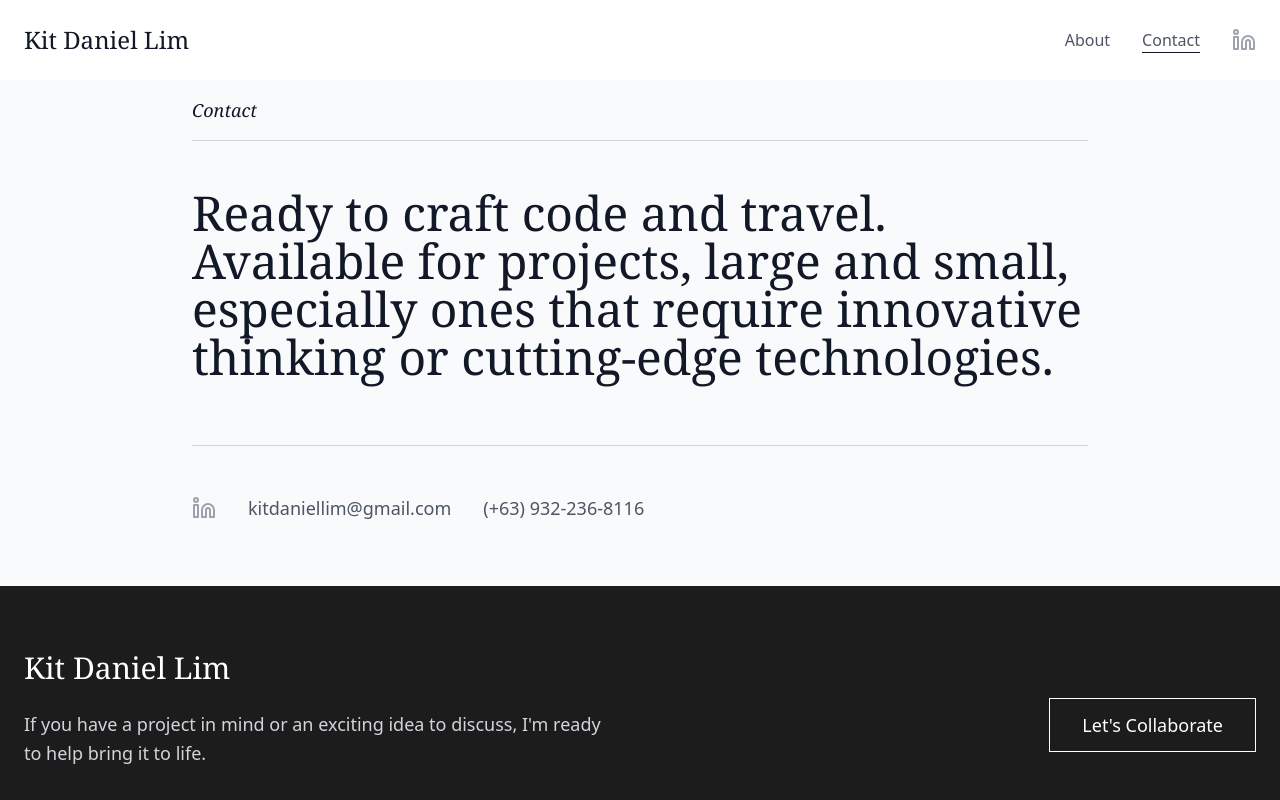
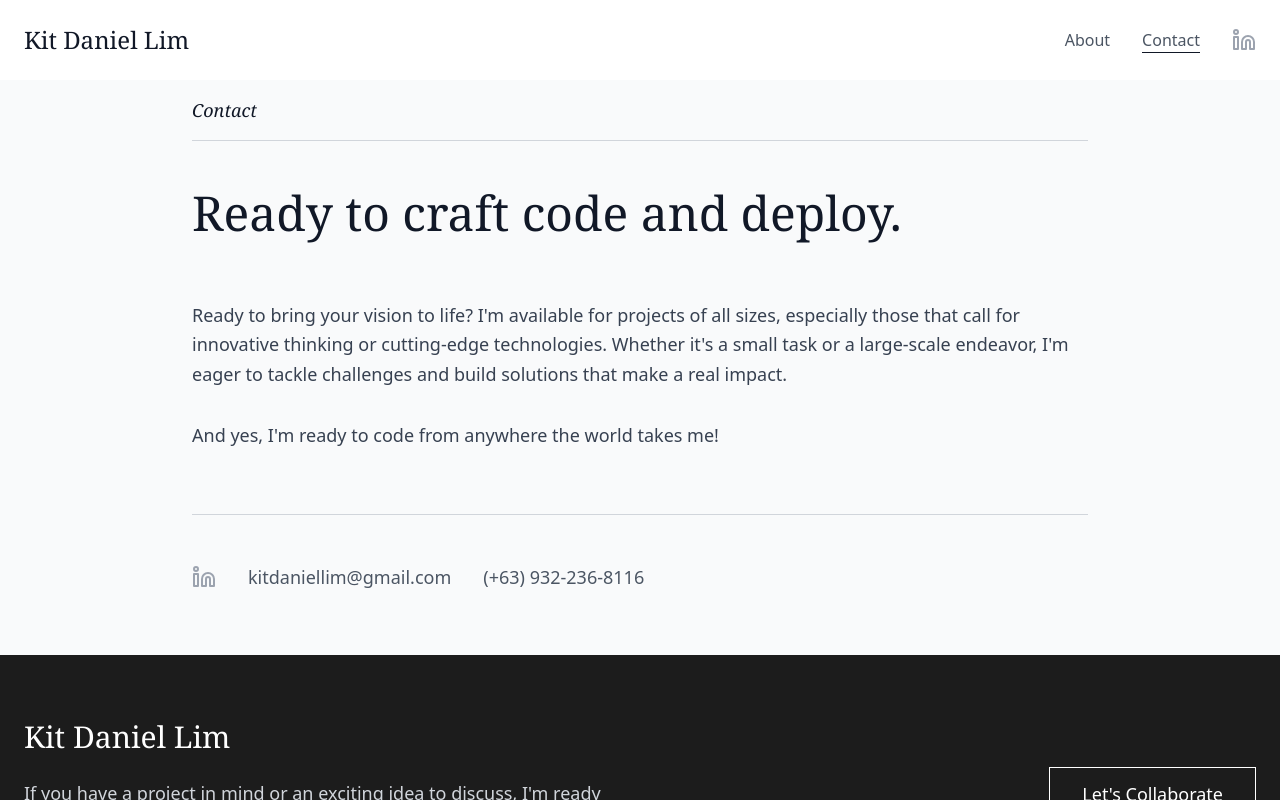
Before and after one commit to kitdaniellim/my-portfolio, a React (Vite) app: page / in a window 1280 px wide. Both pictures are taken after a click on the button "Contact". Shown: the top 800 px of the page. Built offline with nearby package versions, Linux system fonts and the light colour scheme.

Commit message:
Adjust main and contacts page content

```diff
--- a/src/App.tsx
+++ b/src/App.tsx
@@ -68,13 +68,12 @@ function App() {
               <div>
                 <p className="text-xl text-gray-600 mb-6">Hello,</p>
                 <h2 className="text-5xl lg:text-6xl font-serif leading-tight text-gray-900 mb-6">
-                  I'm a <span className="italic">developer</span> based out of
-                  Cebu City, Philippines.
+                  I'm a <span className="italic">developer</span> based in Cebu
+                  City, Philippines.
                 </h2>
                 <p className="text-xl text-gray-600 leading-relaxed">
-                  I'm a passionate <span className="italic">programmer</span>{" "}
-                  with a mindset for growth striving to make the world a more
-                  unified and community-driven place.
+                  Passionate developer committed to continuous self-improvement—
+                  one who actively seeks out and embraces new challenges.
                 </p>
               </div>
               <div className="flex justify-center lg:justify-start">
@@ -186,13 +185,19 @@ function App() {
           </div>
 
           <h1 className="text-4xl lg:text-5xl font-serif text-gray-900 mb-16 leading-tight">
-            Ready to craft code and travel. Available for projects, large and
-            small, especially ones that require innovative thinking or
-            cutting-edge technologies.
+            Ready to craft code and deploy.
           </h1>
-
-          <div className="w-full h-px bg-gray-300 mb-12"></div>
-
+          <div className="space-y-8 text-lg text-gray-700 leading-relaxed">
+            <p>
+              Ready to bring your vision to life? I'm available for projects of
+              all sizes, especially those that call for innovative thinking or
+              cutting-edge technologies. Whether it's a small task or a
+              large-scale endeavor, I'm eager to tackle challenges and build
+              solutions that make a real impact.
+            </p>
+            <p>And yes, I'm ready to code from anywhere the world takes me!</p>
+          </div>
+          <div className="w-full h-px bg-gray-300 mb-12 mt-16"></div>
           <div className="flex flex-wrap items-center gap-8 mb-16">
             <a
               href="https://linkedin.com/in/kitdaniellim"
```
Also changed, not shown: 4 other files (tests, documents, lock files or other folders).
